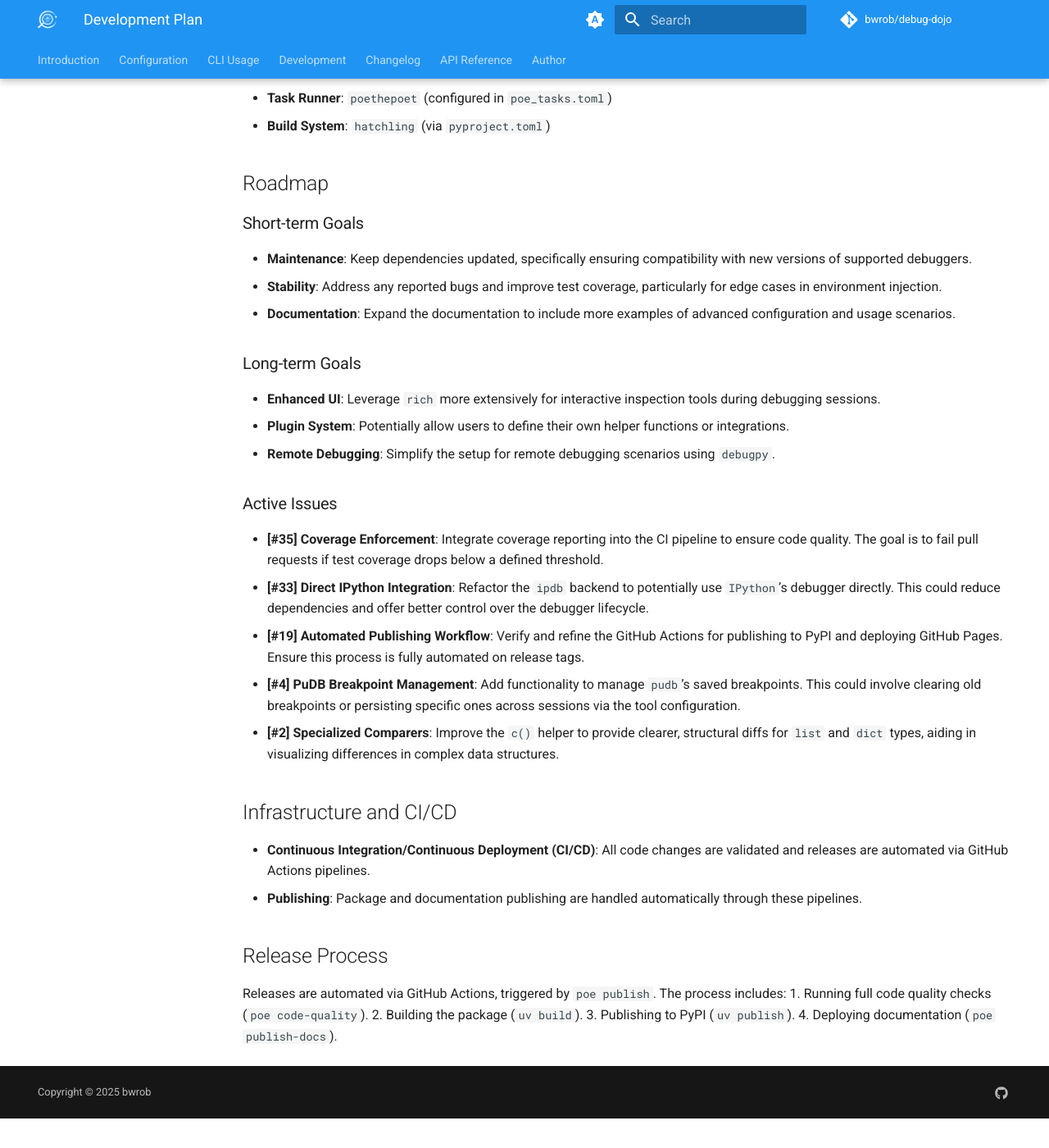
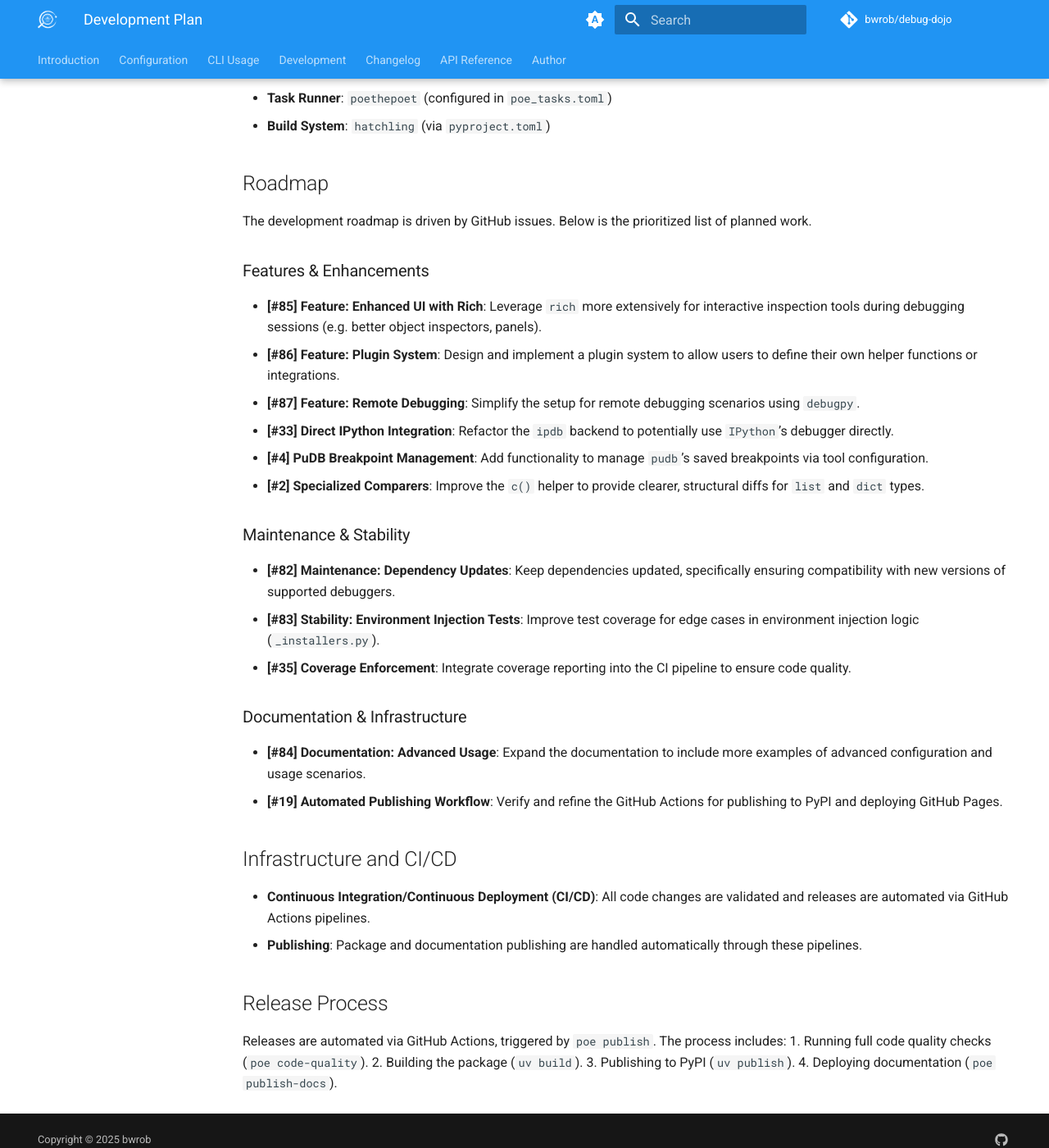
Before and after one commit to bwrob/debug-dojo, an MkDocs documentation site: the page built from docs/DEVELOPMENT_PLAN.md, in a window 1280 px wide and 1400 px high, scrolled down 833 px. Shown: the whole window at 82% size. Built offline with MkDocs 1.6.1 and Material for MkDocs 9.7.7, drawn with Linux system fonts in a browser that asks for light colours; comment, search, counter and statistics services are not loaded; before the commit the page ends 2197 px from its top, so only the background shows below that.

Commit message:
docs: migrate roadmap to issue-based structure

```diff
--- a/docs/DEVELOPMENT_PLAN.md
+++ b/docs/DEVELOPMENT_PLAN.md
@@ -26,25 +26,27 @@ The project is organized as a standard Python package with a CLI entry point.
 
 ## Roadmap
 
-### Short-term Goals
+The development roadmap is driven by GitHub issues. Below is the prioritized list of planned work.
 
-- **Maintenance**: Keep dependencies updated, specifically ensuring compatibility with new versions of supported debuggers.
-- **Stability**: Address any reported bugs and improve test coverage, particularly for edge cases in environment injection.
-- **Documentation**: Expand the documentation to include more examples of advanced configuration and usage scenarios.
+### Features & Enhancements
 
-### Long-term Goals
+- **[#85] Feature: Enhanced UI with Rich**: Leverage `rich` more extensively for interactive inspection tools during debugging sessions (e.g. better object inspectors, panels).
+- **[#86] Feature: Plugin System**: Design and implement a plugin system to allow users to define their own helper functions or integrations.
+- **[#87] Feature: Remote Debugging**: Simplify the setup for remote debugging scenarios using `debugpy`.
+- **[#33] Direct IPython Integration**: Refactor the `ipdb` backend to potentially use `IPython`'s debugger directly.
+- **[#4] PuDB Breakpoint Management**: Add functionality to manage `pudb`'s saved breakpoints via tool configuration.
+- **[#2] Specialized Comparers**: Improve the `c()` helper to provide clearer, structural diffs for `list` and `dict` types.
 
-- **Enhanced UI**: Leverage `rich` more extensively for interactive inspection tools during debugging sessions.
-- **Plugin System**: Potentially allow users to define their own helper functions or integrations.
-- **Remote Debugging**: Simplify the setup for remote debugging scenarios using `debugpy`.
+### Maintenance & Stability
 
-### Active Issues
+- **[#82] Maintenance: Dependency Updates**: Keep dependencies updated, specifically ensuring compatibility with new versions of supported debuggers.
+- **[#83] Stability: Environment Injection Tests**: Improve test coverage for edge cases in environment injection logic (`_installers.py`).
+- **[#35] Coverage Enforcement**: Integrate coverage reporting into the CI pipeline to ensure code quality.
 
-- **[#35] Coverage Enforcement**: Integrate coverage reporting into the CI pipeline to ensure code quality. The goal is to fail pull requests if test coverage drops below a defined threshold.
-- **[#33] Direct IPython Integration**: Refactor the `ipdb` backend to potentially use `IPython`'s debugger directly. This could reduce dependencies and offer better control over the debugger lifecycle.
-- **[#19] Automated Publishing Workflow**: Verify and refine the GitHub Actions for publishing to PyPI and deploying GitHub Pages. Ensure this process is fully automated on release tags.
-- **[#4] PuDB Breakpoint Management**: Add functionality to manage `pudb`'s saved breakpoints. This could involve clearing old breakpoints or persisting specific ones across sessions via the tool configuration.
-- **[#2] Specialized Comparers**: Improve the `c()` helper to provide clearer, structural diffs for `list` and `dict` types, aiding in visualizing differences in complex data structures.
+### Documentation & Infrastructure
+
+- **[#84] Documentation: Advanced Usage**: Expand the documentation to include more examples of advanced configuration and usage scenarios.
+- **[#19] Automated Publishing Workflow**: Verify and refine the GitHub Actions for publishing to PyPI and deploying GitHub Pages.
 
 ## Infrastructure and CI/CD
 
```
